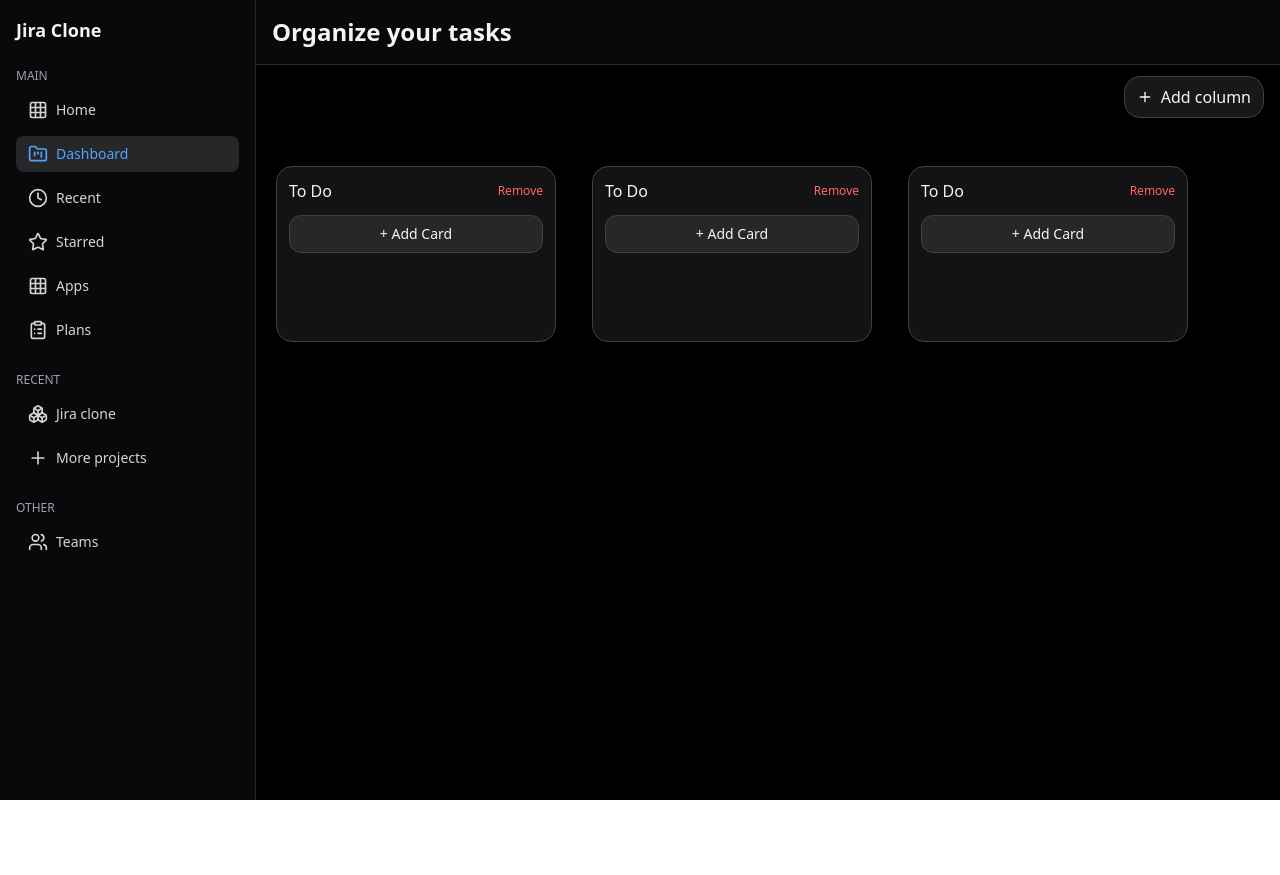
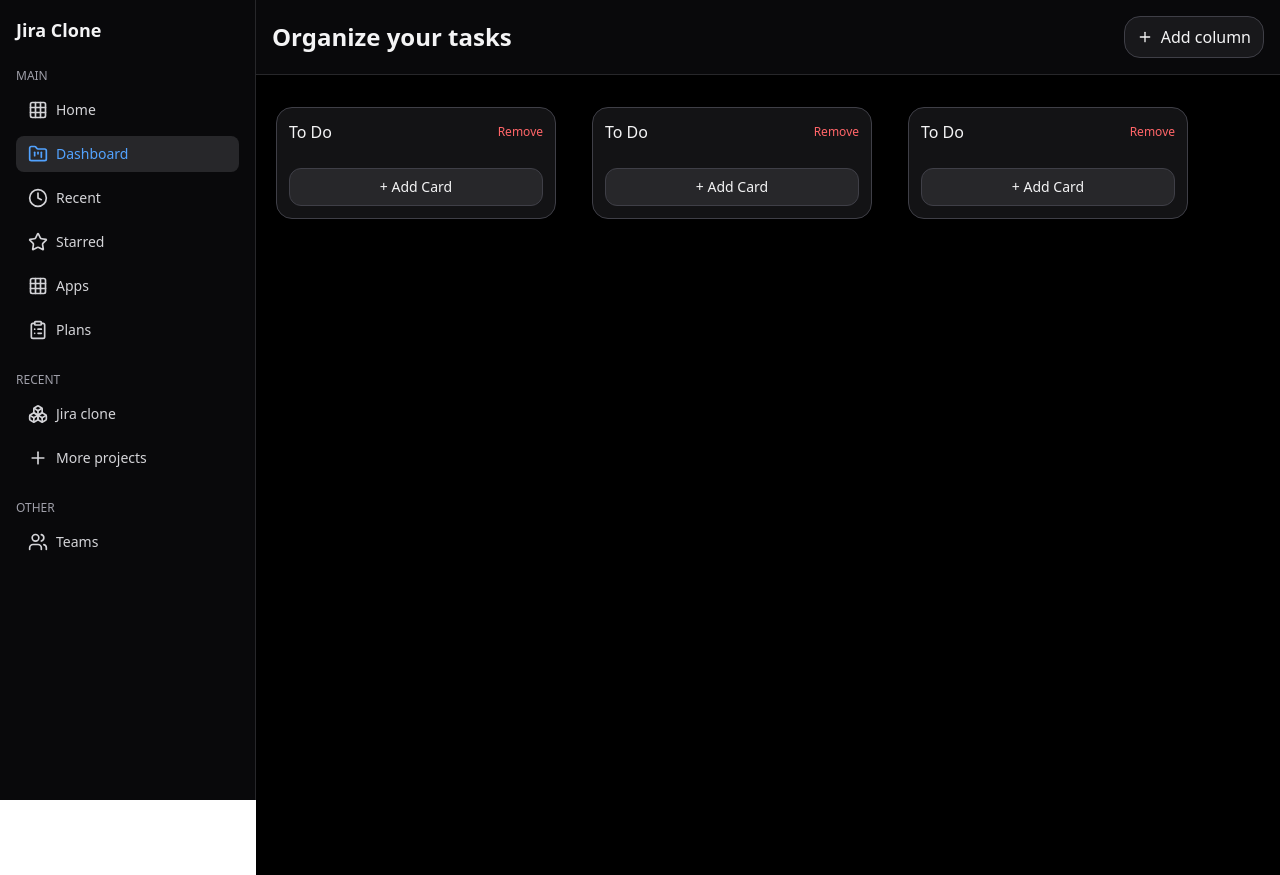
Before and after one commit to devrloper/JiraClone, a React (Vite) app: page / in a window 1280 px wide. Before the commit the page ends 800 px from the top, so only its background shows below. Built offline with nearby package versions, Linux system fonts and the light colour scheme.

Commit message:
Add:  cards button set or cards on top when making cards using modal

```diff
--- a/src/Components/Board.jsx
+++ b/src/Components/Board.jsx
@@ -55,17 +55,9 @@
     >
       {/* Fixed Header */}
 
-      <header className="fixed top-0 left-64 right-0 border-b border-zinc-800 bg-zinc-950 p-4 z-40">
+      <header className="top-0 left-64 right-0 border-b border-zinc-800 bg-zinc-950 p-4 z-40">
         <div className="mx-auto flex max-w-7xl items-center justify-between">
           <h1 className="text-2xl font-bold">Organize your tasks</h1>
-        </div>
-      </header>
-
-      <div className="bg-black min-h-screen h-full lg:overflow-hidden ">
-        {/* Columns Grid */}
-
-        {/* Add Column Button only inside Board */}
-        <div className="flex justify-end p-4 mt-15  ">
           <button
             onClick={() => setIsOpen(true)}
             className="inline-flex items-center gap-2 rounded-2xl border border-zinc-700 bg-zinc-900 px-3 py-2 cursor-pointer"
@@ -73,7 +65,16 @@
             <Plus className="h-4 w-4  " /> Add column
           </button>
         </div>
-        <div className="flex flex-col  lg:flex-row gap-4  sm:overflow-x-auto ">
+      </header>
+
+      <div className="bg-black min-h-screen  ">
+        {/* Columns Grid */}
+
+        {/* Add Column Button only inside Board */}
+        <div className="flex justify-end p-4   ">
+
+        </div>
+        <div className="flex flex-col  lg:flex-row gap-4  sm:overflow-x-auto">
           {columnList.map((col) => (
             <div className="min-w-[300px] flex-shrink-0  ">
               <Column key={col.id} col={col} />
--- a/src/Components/Column.jsx
+++ b/src/Components/Column.jsx
@@ -31,7 +31,7 @@
   return (
     <div
       ref={setNodeRef}
-      className="flex mt-8 ml-5 flex-col gap-3 rounded-2xl border border-zinc-700 bg-zinc-900/80 p-3"
+      className="flex  ml-5 flex-col gap-3 rounded-2xl border border-zinc-700 bg-zinc-900/80 p-3"
     >
       {/* Column Header */}
       <div className="flex items-center gap-2">
@@ -61,7 +61,14 @@
           Remove
         </button>
       </div>
-
+{/* Cards */}
+      <div id={col.id} className="flex  flex-col gap-2">
+        <SortableContext items={col.cardIds} strategy={rectSortingStrategy}>
+          {col.cardIds.map((cid) => (
+            <Card key={cid} id={cid} colId={col.id} />
+          ))}
+        </SortableContext>
+      </div>
       {/* Add Card Button */}
       <button
         onClick={() => setIsModalOpen(true)}
@@ -70,14 +77,7 @@
         + Add Card
       </button>
 
-      {/* Cards */}
-      <div id={col.id} className="flex min-h-[4rem] flex-col gap-2">
-        <SortableContext items={col.cardIds} strategy={rectSortingStrategy}>
-          {col.cardIds.map((cid) => (
-            <Card key={cid} id={cid} colId={col.id} />
-          ))}
-        </SortableContext>
-      </div>
+
 
       {/* Modal */}
       {isModalOpen && (
--- a/src/Utilities/Store/Store.jsx
+++ b/src/Utilities/Store/Store.jsx
@@ -10,6 +10,7 @@
         "col-todo": { id: "col-todo", title: "To Do", cardIds: [] },
         "col-doing": { id: "col-doing", title: "To Do", cardIds: [] },
         "col-dong": { id: "col-dong", title: "To Do", cardIds: [] },
+
       },
       cards: {}, //object,all cards detail inside it
       addColumn: (
```
